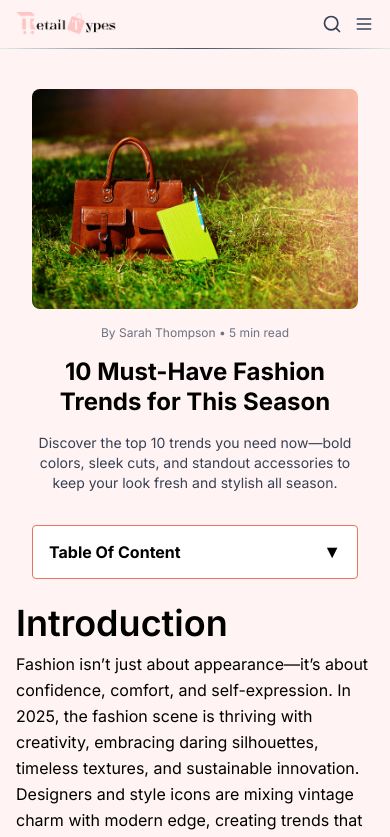
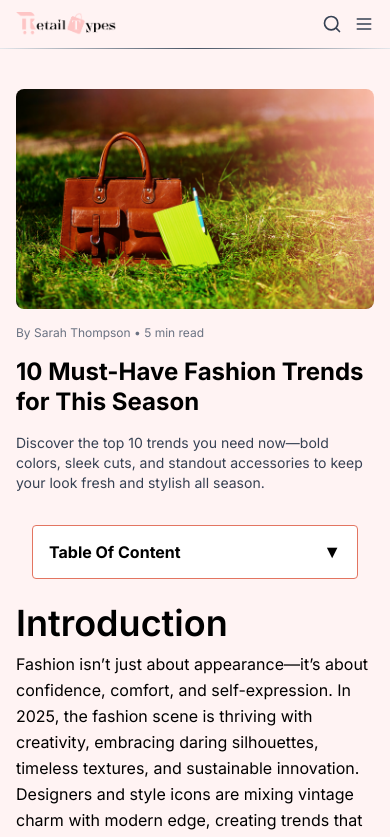
Before and after one commit to abhyudy/website-rs, a React (Vite) app in the folder frontend/: page /trendsDetail in a window 390 px wide. Shown: the top 837 px of the page. Built offline with nearby package versions, Linux system fonts and the light colour scheme.

Commit message:
Responsive working

```diff
--- a/frontend/src/components/Home/MobileBottomSection.jsx
+++ b/frontend/src/components/Home/MobileBottomSection.jsx
@@ -1,5 +1,5 @@
 import React from 'react'
-import CategoryButtons from './CategoryButtons' // adjust the import path if needed
+import CategoryButtons from './CategoryButtons'
 
 const MobileBottomSection = () => {
   return (
--- a/frontend/src/components/trendDetails/HeaderSection.jsx
+++ b/frontend/src/components/trendDetails/HeaderSection.jsx
@@ -2,7 +2,7 @@ import React from 'react'
 
 const HeaderSection = () => {
   return (
-    <div className="flex flex-col gap-4 sm:gap-6 mb-8 px-4 sm:px-6">
+    <div className="flex flex-col gap-4 sm:gap-6 mb-8 ">
       {/* Responsive Image */}
       <img
         src="/img/blog1.jpg"
@@ -11,18 +11,18 @@ const HeaderSection = () => {
       />
 
       {/* Author + Time */}
-      <p className="text-xs sm:text-sm text-gray-500 font-inter text-center sm:text-left">
+      <p className="text-xs sm:text-sm text-gray-500 font-inter  sm:text-left">
         By Sarah Thompson • 5 min read
       </p>
 
       {/* Title */}
-      <h1 className="text-2xl sm:text-4xl md:text-5xl font-bold font-inter leading-tight text-background-black text-center sm:text-left">
+      <h1 className="text-2xl sm:text-4xl md:text-5xl font-bold font-inter leading-tight text-background-black  sm:text-left">
         10 Must-Have Fashion <br className="hidden sm:block" /> Trends for This
         Season
       </h1>
 
       {/* Description */}
-      <p className="text-sm sm:text-base md:text-lg font-inter text-gray-700 text-center sm:text-left">
+      <p className="text-sm sm:text-base md:text-lg font-inter text-gray-700  sm:text-left">
         Discover the top 10 trends you need now—bold colors, sleek cuts, and
         standout accessories to keep your look fresh and stylish all season.
       </p>
--- a/frontend/src/components/trendDetails/MobileTOC.jsx
+++ b/frontend/src/components/trendDetails/MobileTOC.jsx
@@ -4,8 +4,8 @@ const MobileTOC = ({ tableOfContent, handleLinkClick, activeSection }) => {
   const [open, setOpen] = useState(false)
 
   return (
-    <div className="block lg:hidden px-4 mb-6">
-      <div className="bg-white border border-[#E37561] rounded">
+    <div className="block lg:hidden  px-4 mb-6">
+      <div className="bg-white border border-[#E37561] rounded ">
         <button
           className="w-full px-4 py-3 font-bold text-left text-base font-inter flex justify-between items-center"
           onClick={() => setOpen(!open)}
--- a/frontend/src/components/trendDetails/RelatedPost.jsx
+++ b/frontend/src/components/trendDetails/RelatedPost.jsx
@@ -67,7 +67,7 @@ const RelatedPost = () => {
         </h1>
 
         {/* Scrollable on small, grid on medium+ */}
-        <div className="grid grid-cols-1 md:grid-cols-2 lg:grid-cols-3 gap-5">
+        <div className="grid grid-cols-1 md:grid-cols-2 lg:grid-cols-3 gap-5 place-items-center">
           {relatedPosts.map((post, index) => (
             <Link
               key={index}
--- a/frontend/src/components/trendDetails/SectionAdd.jsx
+++ b/frontend/src/components/trendDetails/SectionAdd.jsx
@@ -1,25 +1,29 @@
-import React from "react";
+import React from 'react'
 
-const SectionAdd = ({ item, buttonLabel = "Join Now" }) => {
-  const { id, image, title, description } = item;
+const SectionAdd = ({ item, buttonLabel = 'Join Now' }) => {
+  const { id, image, title, description } = item
   return (
-    <div id={id} className="py-10 px-4">
-      <div className="max-w-5xl mx-auto flex flex-col md:flex-row items-center gap-8">
+    <div id={id} className="py-6 px-4">
+      <div className="max-w-5xl mx-auto flex flex-col md:flex-row gap-8">
         <img
           src={image}
           alt={title}
           className="w-full md:w-1/2 h-auto rounded-lg shadow-lg object-cover"
         />
-        <div className="text-center md:text-left space-y-4 w-full">
-          <h2 className="text-2xl  font-inter md:text-3xl font-bold text-black">{title}</h2>
-          <p className="text-black font-inter text-base md:text-lg">{description}</p>
+        <div className=" md:text-left space-y-4 w-full">
+          <h2 className="text-2xl  font-inter md:text-3xl font-bold text-black">
+            {title}
+          </h2>
+          <p className="text-black font-inter text-base md:text-lg">
+            {description}
+          </p>
           <button className="mt-4 bg-black text-white px-6 py-3 rounded-full shadow-md hover:shadow-xl font-semibold">
             {buttonLabel}
           </button>
         </div>
       </div>
     </div>
-  );
-};
+  )
+}
 
-export default SectionAdd;
+export default SectionAdd
--- a/frontend/src/components/trendDetails/SectionGrid.jsx
+++ b/frontend/src/components/trendDetails/SectionGrid.jsx
@@ -3,7 +3,7 @@ import React from 'react'
 const SectionGrid = ({ item }) => {
   const { id, title, description, images = [] } = item
   return (
-    <div id={id} className="py-10">
+    <div id={id}>
       <div className="max-w-6xl mx-auto">
         <h2 className="text-2xl sm:text-3xl font-inter font-semibold mb-2">{title}</h2>
         <p className="text-black mb-6 text-base md:text-lg">{description}</p>
--- a/frontend/src/pages/Home.jsx
+++ b/frontend/src/pages/Home.jsx
@@ -157,9 +157,9 @@ const Home = () => {
         <StayAheadSection />
 
         {/* Trending Posts Section */}
-        <div className="w-full max-w-6xl mx-auto py-8">
+        <div className="w-full max-w-6xl mx-auto py-8 px-4">
           {/* Header */}
-          <div className="flex flex-row justify-between items-center mb-8 px-4">
+          <div className="flex flex-row justify-between items-center mb-8 ">
             <h1 className="text-3xl sm:text-6xl font-bold custom-times text-center sm:text-left ">
               Trending Posts
             </h1>
@@ -174,7 +174,7 @@ const Home = () => {
           {/* Grid */}
           <div className="grid grid-cols-1 md:grid-cols-2 gap-6">
             {/* Left Card */}
-            <div className="bg-[#EAEAEA] rounded-xl p-6 relative overflow-hidden w-full h-[482px] flex flex-col justify-start">
+            <div className="bg-[#EAEAEA] rounded-xl p-6 relative overflow-hidden w-full h-[482px] flex flex-col justify-start px-4">
               <span
                 className="text-xs font-medium font-inter rounded-full flex items-center justify-center mb-3 z-10"
                 style={{
```
